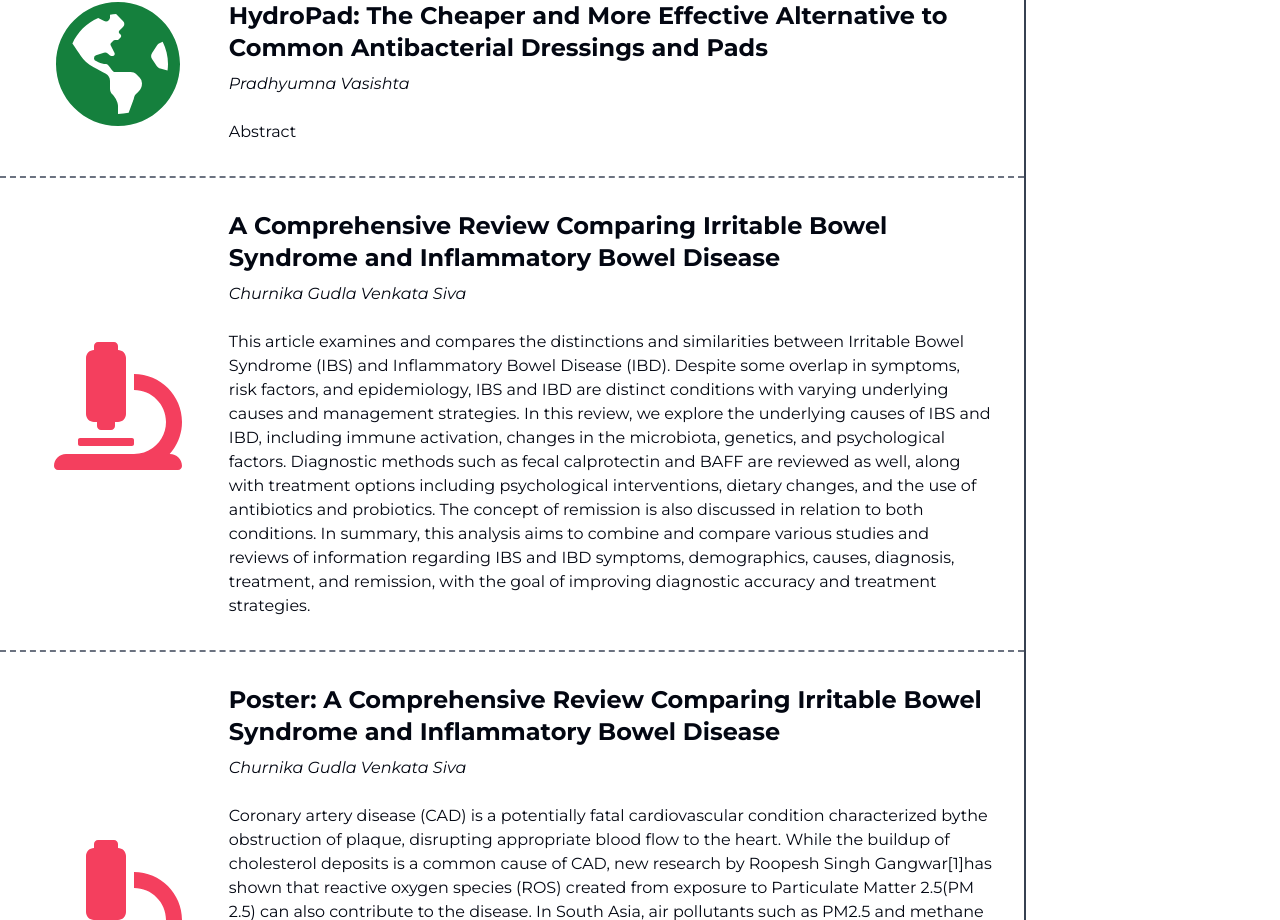
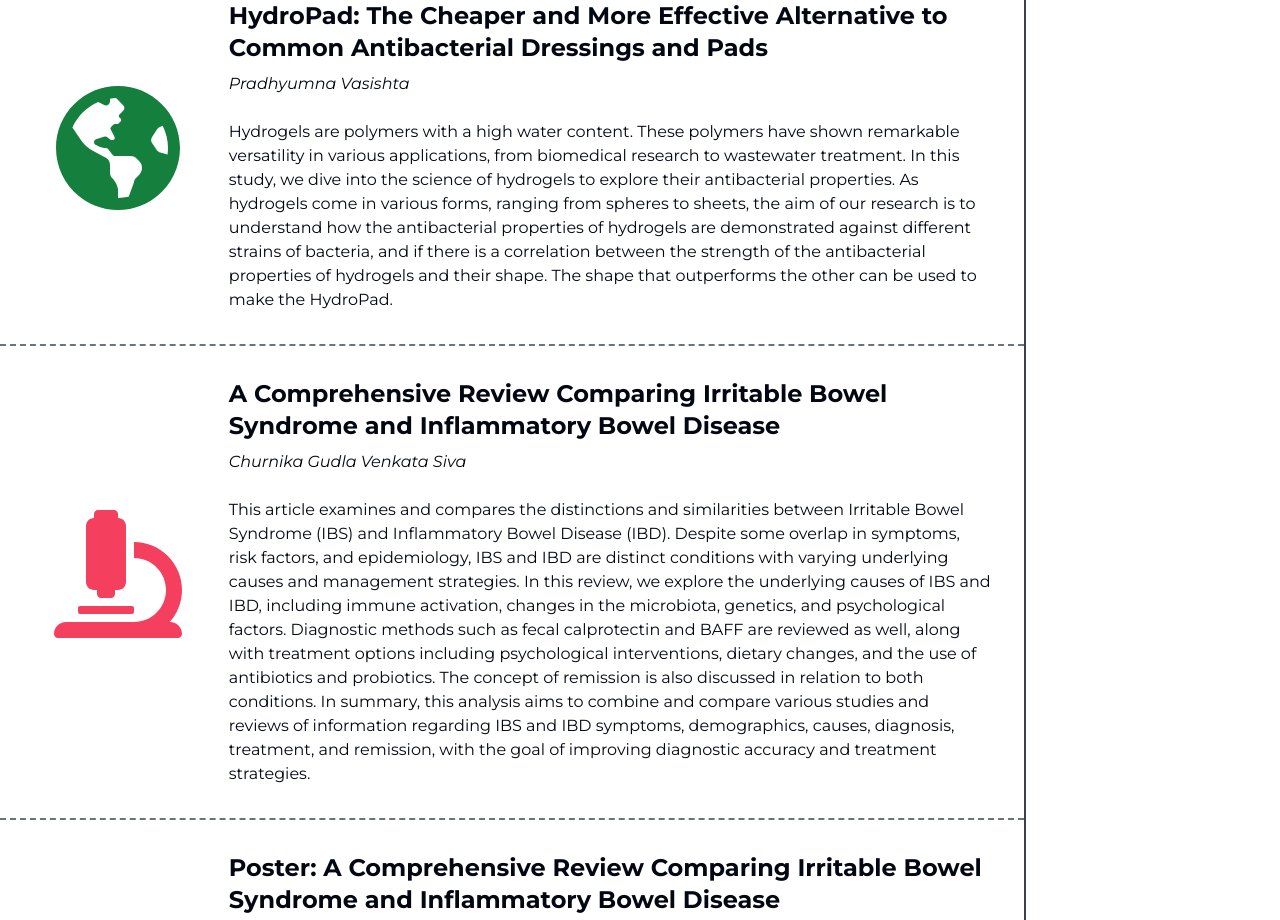
Before and after one commit to multiverseresearchers/multiverse-researchers, a React (Vite) app: page /papers in a window 1280 px wide. Shown: the part 5140-6060 px from the top of the page. Built offline with nearby package versions, Linux system fonts and the light colour scheme.

Commit message:
updated abstract

```diff
--- a/src/components/publications/Publications.tsx
+++ b/src/components/publications/Publications.tsx
@@ -83,7 +83,7 @@ const Publications = () => {
         author: "Pradhyumna Vasishta",
         subject: "envsci",
         link: "https://tinyurl.com/pradhyumnavasishta",
-        abstract: "Abstract"
+        abstract: "Hydrogels are polymers with a high water content. These polymers have shown remarkable versatility in various applications, from biomedical research to wastewater treatment. In this study, we dive into the science of hydrogels to explore their antibacterial properties. As hydrogels come in various forms, ranging from spheres to sheets, the aim of our research is to understand how the antibacterial properties of hydrogels are demonstrated against different strains of bacteria, and if there is a correlation between the strength of the antibacterial properties of hydrogels and their shape. The shape that outperforms the other can be used to make the HydroPad."
       },
       {
         title: "A Comprehensive Review Comparing Irritable Bowel Syndrome and Inflammatory Bowel Disease",
```
